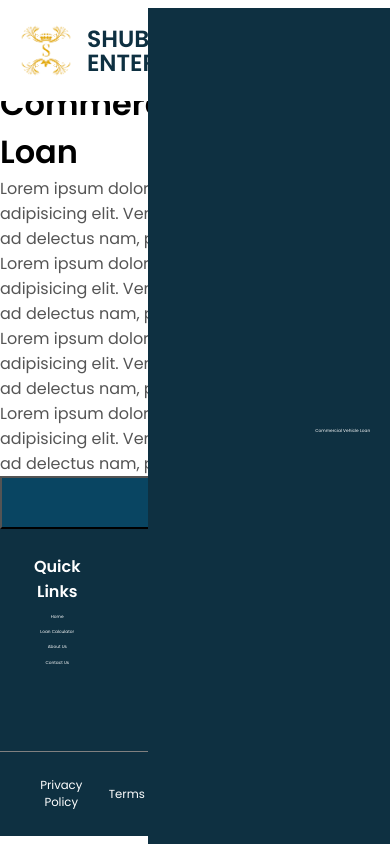
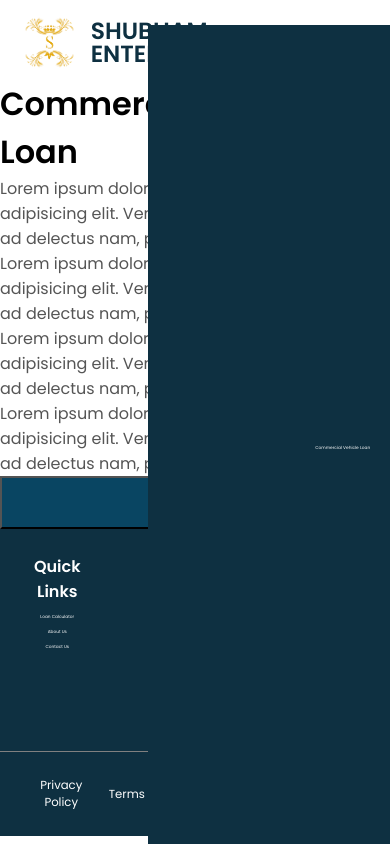
Before and after one commit to SheshNalwar/Shubham-Enterprises, a React (Vite) app: page /commercialVLoan in a window 390 px wide. Built offline with nearby package versions, Linux system fonts and the light colour scheme.

Commit message:
Menu Page C

```diff
--- a/src/components/Footer.jsx
+++ b/src/components/Footer.jsx
@@ -16,7 +16,7 @@ const Footer = () => {
       <div className="footer-lists">
         <ul>
           <b>Quick Links</b>
-          <LinkBtn className="" name="Home" navTo="/" />
+          {/* <LinkBtn className="" name="Home" navTo="/" /> */}
           <LinkBtn
             className="nav-color"
             name="Loan Calculator"
--- a/src/components/Nav.jsx
+++ b/src/components/Nav.jsx
@@ -3,12 +3,17 @@ import { ScrollTrigger } from "gsap/ScrollTrigger";
 import React, { useState } from "react";
 import gsap from "gsap";
 import "../css/nav.css";
+import { NavLink } from "react-router-dom";
 
 gsap.registerPlugin(ScrollTrigger);
 
 const Nav = () => {
   const [isOpen, setIsOpen] = useState(false);
   const [arrowSrc, setArrowSrc] = useState("up-arrow.png");
+  const [subMenuOpen, setSubMenuOpen] = useState({
+    loansSubMenu: false,
+    calculatorSubMenu: false,
+  });
   const handleMouseOver = () => {
     setArrowSrc("down-arrow.png");
   };
@@ -30,7 +35,20 @@ const Nav = () => {
       scrub: 0.8,
     },
   });
+  const toggleMenu2 = () => {
+    var menuOptions = document.querySelector(".menuPage");
+    if (menuOptions) {
+      menuOptions.style.display =
+        menuOptions.style.display === "flex" ? "none" : "flex";
+    }
+  };
 
+  const toggleSubMenu = (menuId) => {
+    setSubMenuOpen((prevState) => ({
+      ...prevState,
+      [menuId]: !prevState[menuId],
+    }));
+  };
   return (
     <>
       <nav>
@@ -92,17 +110,19 @@ const Nav = () => {
           <div id="line3" className={`lines ${isOpen ? "line3" : ""}`}></div>
         </div>
       </nav>
-      <div class="menuPage">
+      <div className={`menuPage ${isOpen ? "active" : ""}`}>
         <ul>
           <li>
-            <LinkBtn className="" name="Home" navTo="/" target="" />
+            {/* <LinkBtn className="" name="Home" navTo="/" target="" /> */}
           </li>
           <li>
-            <a href="#" onclick="toggleSubMenu('loansSubMenu')">
+            <a href="#" onClick={() => toggleSubMenu("loansSubMenu")}>
               Loans
             </a>
           </li>
-          <div class="sub-menu" id="loansSubMenu">
+          <div
+            className={`sub-menu ${subMenuOpen.loansSubMenu ? "show" : "hide"}`}
+          >
             {loanTypesData.map((loan, index) => (
               <NavLoanLinks
                 key={index}
@@ -112,9 +132,7 @@ const Nav = () => {
             ))}
           </div>
           <li>
-            <a href="#" onclick="toggleSubMenu('calculatorSubMenu')">
-              Loan Calculator
-            </a>
+            <NavLink to="/loanCalculator">Loan Calculator</NavLink>
           </li>
           <li>
             <LinkBtn className="" name="About Us" navTo="/aboutUs" target="" />
--- a/src/css/component styling/footer.css
+++ b/src/css/component styling/footer.css
@@ -58,9 +58,6 @@ footer .footer-bottom ul {
   top: 50%;
 }
 
-.menuPage {
-  display: none;
-}
 
 @keyframes fade {
   from {
--- a/src/css/homepage.css
+++ b/src/css/homepage.css
@@ -549,9 +549,6 @@ footer .footer-bottom ul {
     top: 50%;
 }
 
-.menuPage {
-    display: none;
-}
 
 @keyframes fade {
     from {
--- a/src/css/mediaQueries.css
+++ b/src/css/mediaQueries.css
@@ -87,24 +87,33 @@
   .sub-menu {
     height: 100%;
     display: none;
+    justify-content: center;
+    align-items: center;
     flex-direction: column;
     margin-left: 20px;
     font-size: 5vw;
     z-index: 2;
   }
 
+  .sub-menu.show {
+    display: block;
+  }
+
+  .sub-menu.hide {
+    display: none;
+  }
+
   .sub-menu a {
     color: #fff;
+    display: flex;
+    justify-content: center;
+    align-items: center;
     text-decoration: none;
-    padding: 8px;
+    padding: 5px;
     margin: 0;
     text-align: center;
     text-wrap: nowrap;
     transition: background-color 0.3s;
-  }
-
-  .sub-menu a:hover {
-    background-color: #555;
   }
 
   .footer-lists {
@@ -156,7 +165,7 @@
     height: 100%;
     background-color: #0e3041;
     position: fixed;
-    top: 0%;
+    top: 2%;
     z-index: 2;
     animation: fade 0.3s;
   }
@@ -172,13 +181,10 @@
     font-size: 2.8vw;
   }
 
-  .nav {
-    height: 8vh;
+  nav {
+    height: 10vh;
     width: 100%;
-    padding: 0 4vw;
-    display: flex;
-    align-items: center;
-    justify-content: space-between;
+    padding: 2vw;
   }
 
   .nav-brand {
@@ -210,12 +216,16 @@
 
   #hamburger {
     display: block;
+    width: fit-content;
+    height: 100%;
+    display: flex;
+    gap: 5px;
+    flex-direction: column;
   }
 
   .lines {
-    width: 40px;
-    height: 5px;
-    margin-top: 5px;
+    width: 30px;
+    height: 4px;
     background-color: #0e3041;
   }
 
--- a/src/css/nav.css
+++ b/src/css/nav.css
@@ -82,11 +82,12 @@ nav {
   width: 50px;
   height: 20px;
   cursor: pointer;
-  display: none;
+  display: block;
+  z-index: 99;
 }
 
 .lines {
-  width: 50px;
+  width: 40px;
   height: 5px;
   border-radius: 5px;
   background-color: black;
@@ -104,6 +105,10 @@ nav {
 
 .line3 {
   transform: translateY(-11px) rotate(-45deg);
+}
+
+.menuPage {
+  display: none;
 }
 
 p {
@@ -161,7 +166,3 @@ p {
 #dropdown:hover .dropdown-content {
   display: block;
 }
-
-.menuPage {
-  display: none;
-}
--- a/src/pages/Homepage.jsx
+++ b/src/pages/Homepage.jsx
@@ -17,21 +17,6 @@ const Homepage = () => {
   const [visibleAnswer, setVisibleAnswer] = useState(null);
   const firstColumnFaqs = faqsData.slice(0, 7);
   const secondColumnFaqs = faqsData.slice(7, 14);
-  const toggleMenu = () => {
-    var menuOptions = document.querySelector(".menuPage");
-    if (menuOptions) {
-      menuOptions.style.display =
-        menuOptions.style.display === "flex" ? "none" : "flex";
-    }
-  };
-
-  const toggleSubMenu = (subMenuId) => {
-    var subMenu = document.getElementById(subMenuId);
-    if (subMenu) {
-      subMenu.style.display =
-        subMenu.style.display === "flex" ? "none" : "flex";
-    }
-  };
 
   const toggleAnswer = (id) => {
     setVisibleAnswer((prevId) => (prevId === id ? null : id));
```
